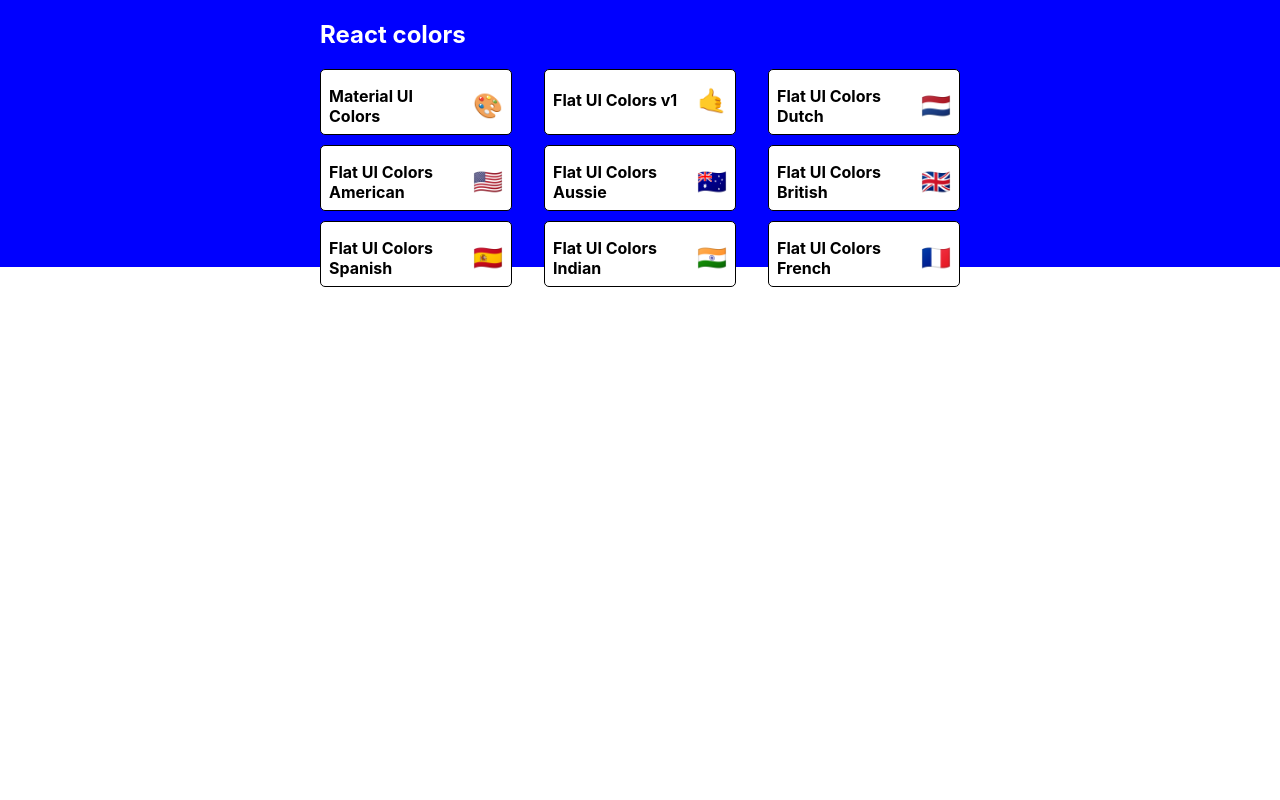
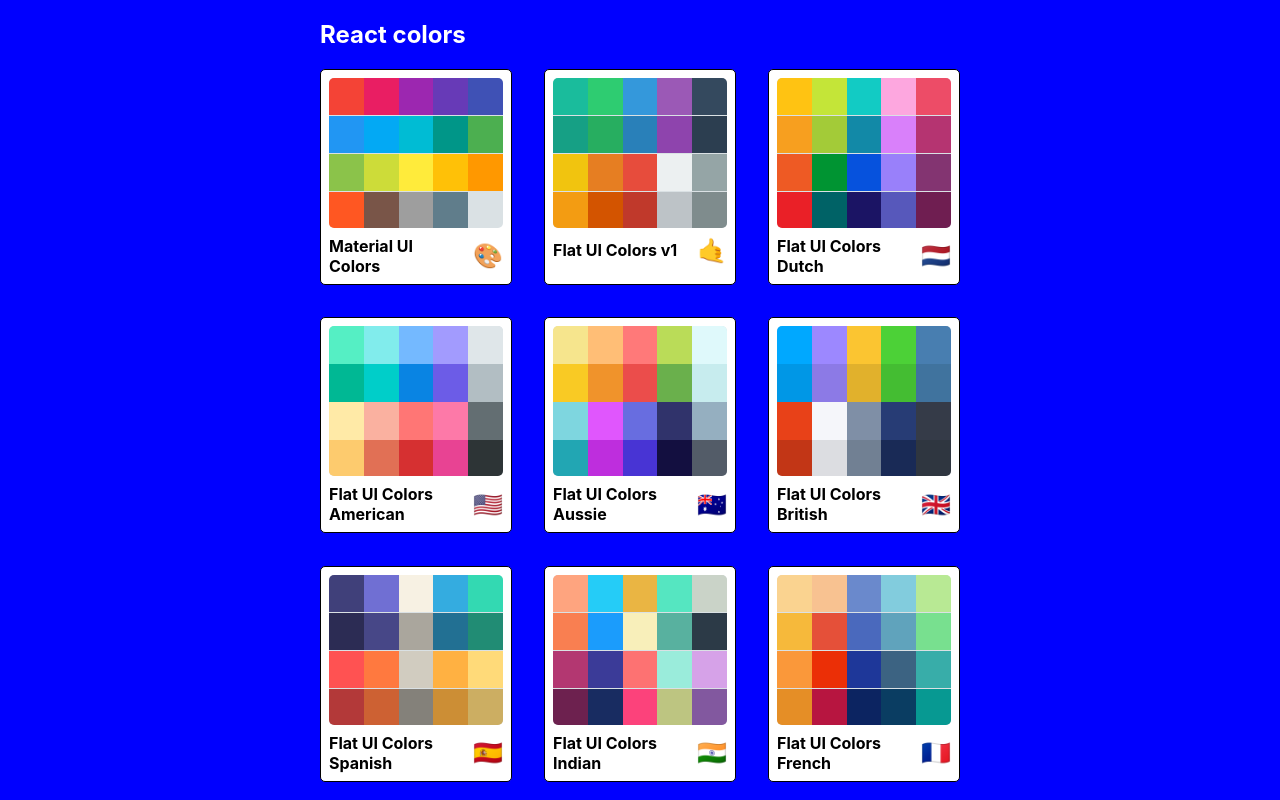
Before and after one commit to St3ve89/react-colors-app, a React (Create React App) app: page / in a window 1280 px wide. Built offline with nearby package versions, Linux system fonts and the light colour scheme.

Commit message:
finish styling the miniPalette

```diff
--- a/src/components/miniPalette/MiniPalette.js
+++ b/src/components/miniPalette/MiniPalette.js
@@ -13,7 +13,11 @@
     }
   },
   colors: {
-    backgroundColor: "grey"
+    backgroundColor: "#dae1e4",
+    height: "150px",
+    width: "100%",
+    borderRadius: "5px",
+    overflow: "hidden"
   },
   title: {
     display: "flex",
@@ -28,15 +32,26 @@
   emoji: {
     marginLeft: "0.5rem",
     fontSize: "1.5rem"
+  },
+  miniColor: {
+    height:"25%",
+    width: "20%",
+    display: "inline-block",
+    margin: "0 auto",
+    position: "relative",
+    marginBottom: "-3.5px"
   }
 }
 
 function MiniPalette(props) {
-  const {classes, paletteName, emoji} = props;
+  const {classes, paletteName, emoji, colors} = props;
+  const miniColorBoxes = colors.map(color => (
+    <div className={classes.miniColor} style={{backgroundColor: color.color}} key={color.name}/>
+  ))
   return (
     <div className={classes.root}>
       <div className={classes.colors}>
-        <div></div>
+        {miniColorBoxes}
       </div>
       <h5 className={classes.title}>{paletteName} <span className={classes.emoji}>{emoji}</span></h5>
     </div>
--- a/src/components/paletteList/PaletteList.js
+++ b/src/components/paletteList/PaletteList.js
@@ -6,7 +6,7 @@
 const styles = {
   root: {
     backgroundColor: "blue",
-    height: "100%",
+    height: "100vh",
     display: "flex",
     alignItems: "flex-start",
     justifyContent: "center"
```
